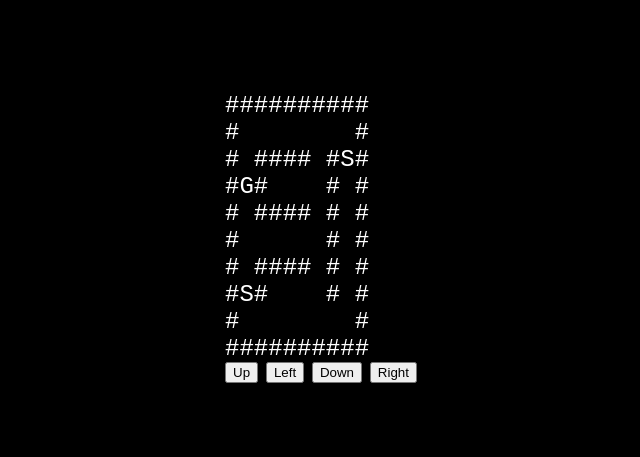
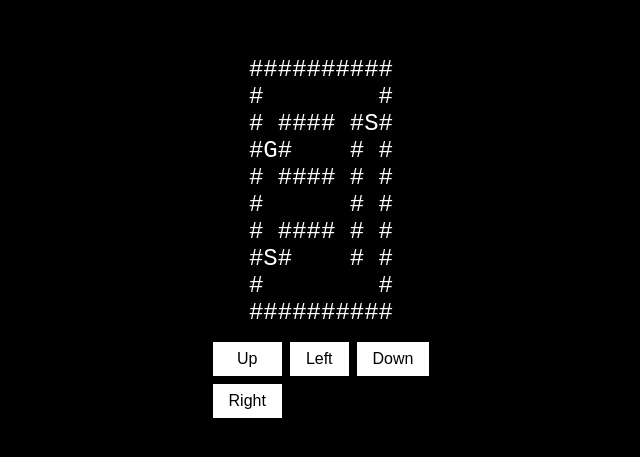
Before and after one commit to tekelsey/maze, a plain HTML site: page index.html in a window 1280 px wide. Shown: the part 163-620 px from the top of the page, without its empty margins (319-959 px from the left). Drawn offline with Linux system fonts and the light colour scheme.

Commit message:
Update styles.css

```diff
--- a/styles.css
+++ b/styles.css
@@ -9,7 +9,29 @@ body {
   color: white;
 }
 
+#gameContainer {
+  display: flex;
+  flex-direction: column;
+  align-items: center;
+}
+
 #maze {
   white-space: pre;
   font-size: 1.5rem;
+  margin-bottom: 1rem;
 }
+
+#controls {
+  display: grid;
+  grid-template-columns: repeat(3, auto);
+  grid-gap: 0.5rem;
+}
+
+button {
+  background-color: white;
+  color: black;
+  border: none;
+  padding: 0.5rem 1rem;
+  font-size: 1rem;
+  cursor: pointer;
+}
```
